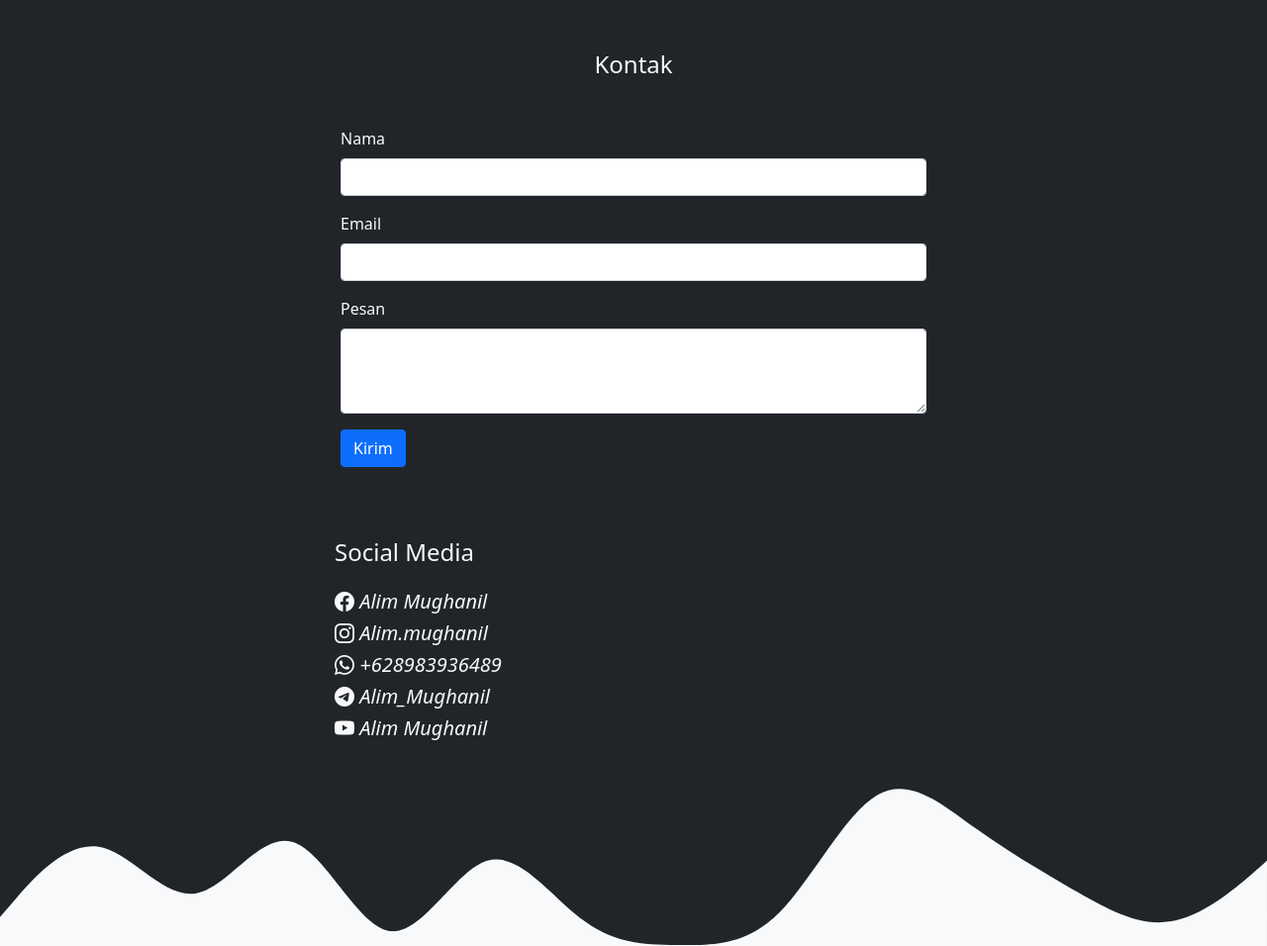
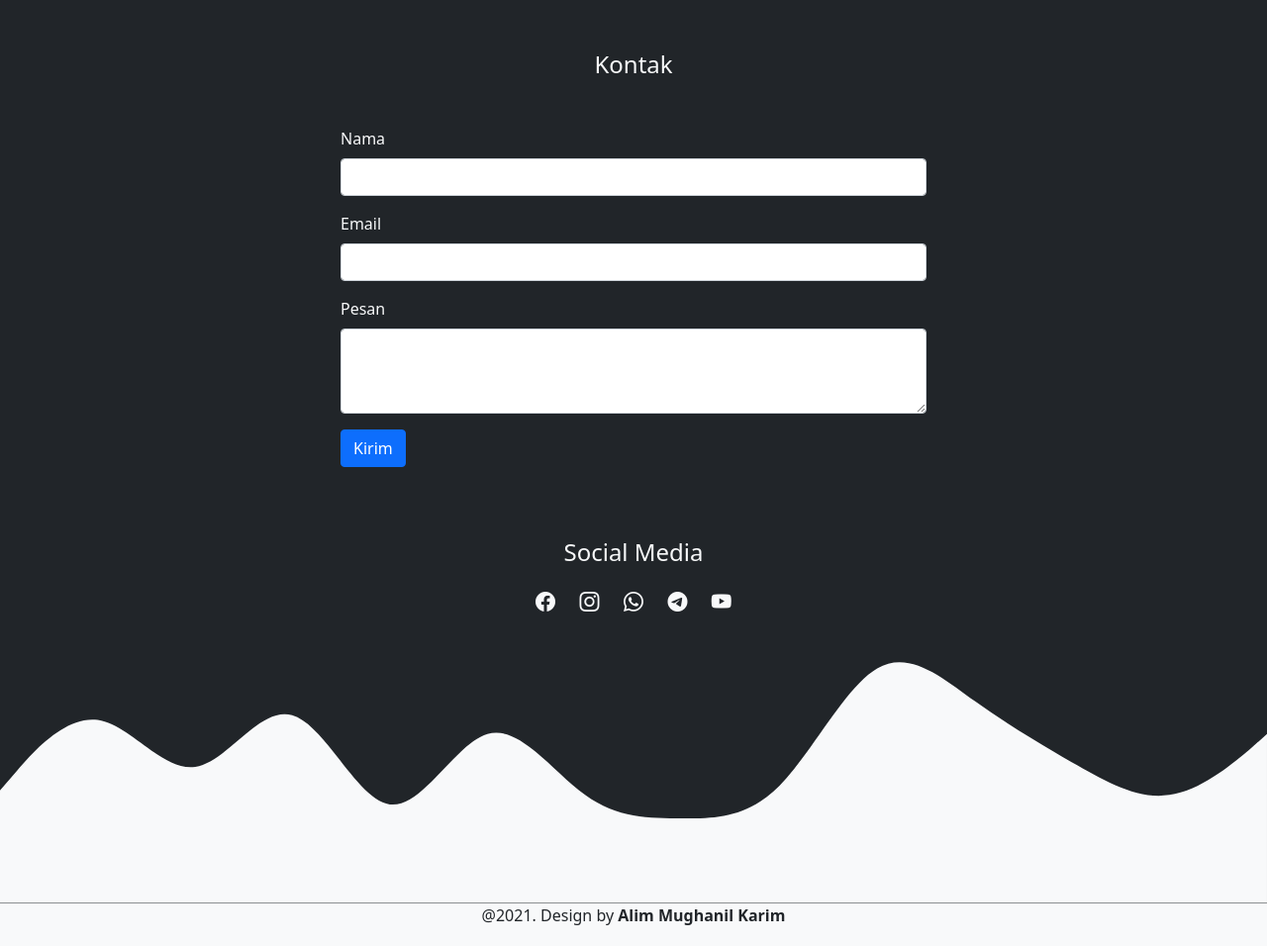
Before and after one commit to Alimk23/alimm, a plain HTML site: page index.html in a window 1280 px wide. Shown: the part 3559-4515 px from the top of the page at 99% size. Drawn offline with nearby package versions, Linux system fonts and the light colour scheme.

Commit message:
add new project

```diff
--- a/index.html
+++ b/index.html
@@ -155,9 +155,9 @@
         </div>
         <div class="col-sm-3 p-2">
           <div class="card" style="width: 18rem; height: 23rem;">
-            <img src="img/Projek2.jpg" class="card-img-top" alt="Projek2" style="width: 18rem; height: 22rem;">
+            <img src="img/Projek2.jpg" class="card-img-top" alt="Projek2" style="width: 18rem; height: 15rem;">
             <div class="card-body text-center">
-              <h6 class="card-title fw-bold">Timeline | <br> Bootstrap + Custom CSS</h6>
+              <h6 class="card-title fw-bold">Sistem Informasi Antrian | <br> PHP + JavaScript AJAX</h6>
               <a href="img/Projek2.jpg" class="btn btn-primary mb-2">Klik Untuk Memperbesar</a>
             </div>
           </div>
@@ -235,16 +235,26 @@
               </button>
             </form>
           </div>
-          <div class="row justify-content-center">
-            <div class="col-sm-2 pt-5">
-              <h4 class="pb-3">Social Media</h4>
-              <a href="https://web.facebook.com/alim.mughanil" class="text-decoration-none text-light"><h5><i class="bi bi-facebook"> Alim Mughanil</i></h5></a>
-              <a href="https://www.instagram.com/alim.mughanil" class="text-decoration-none text-light"><h5><i class="bi bi-instagram"> Alim.mughanil</i></h5></a>
-              <a href="https://wa.me/628983936489" class="text-decoration-none text-light"><h5><i class="bi bi-whatsapp"> +628983936489</i></h5></a>
-              <a href="http://t.me/alim_mughanil" class="text-decoration-none text-light"><h5><i class="bi bi-telegram"> Alim_Mughanil</i></h5></a>
-              <a href="https://www.youtube.com/channel/UCRU0nYsXoY5_1JHLTVcb0eA" class="text-decoration-none text-light"><h5><i class="bi bi-youtube"> Alim Mughanil</i></h5></a>
-            </div>
-            <div class="col-sm-4">
+        </div>
+        <div class="row justify-content-center">
+          <div class="col-5 pt-5 text-center">
+            <h4 class="pb-3">Social Media</h4>
+            <div class="row justify-content-center">
+              <div class="col-1">
+                <a href="https://web.facebook.com/alim.mughanil" class="text-decoration-none text-light"><h5><i class="bi bi-facebook"> </i></h5></a>
+              </div>
+              <div class="col-1">
+                <a href="https://www.instagram.com/alim.mughanil" class="text-decoration-none text-light"><h5><i class="bi bi-instagram"></i></h5></a>
+              </div>
+              <div class="col-1">
+                <a href="https://wa.me/628983936489" class="text-decoration-none text-light"><h5><i class="bi bi-whatsapp"></i></h5></a>
+              </div>
+              <div class="col-1">
+                <a href="http://t.me/alim_mughanil" class="text-decoration-none text-light"><h5><i class="bi bi-telegram"> </i></h5></a>
+              </div>
+              <div class="col-1">
+                <a href="https://www.youtube.com/channel/UCRU0nYsXoY5_1JHLTVcb0eA" class="text-decoration-none text-light"><h5><i class="bi bi-youtube"></i></h5></a>
+              </div>
             </div>
           </div>
         </div>
```
Also changed, not shown: img/Projek2.jpg.
